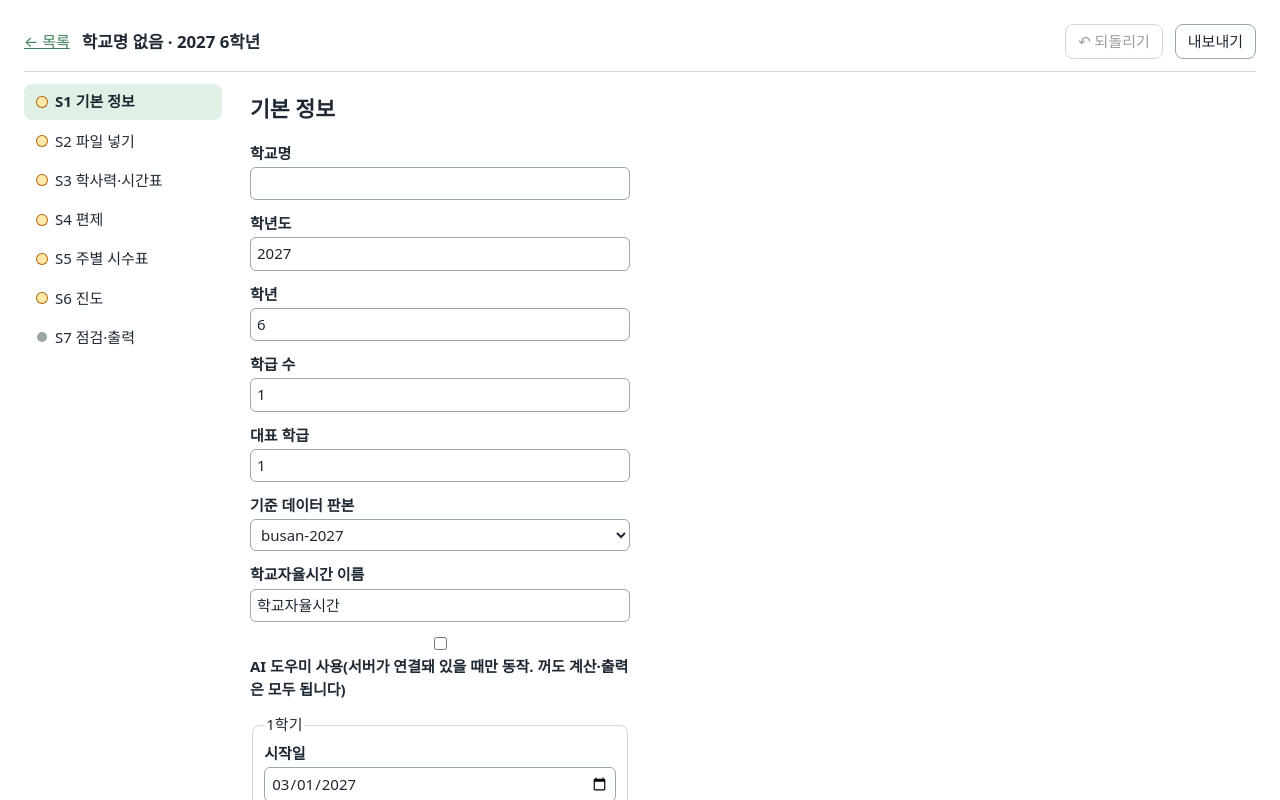
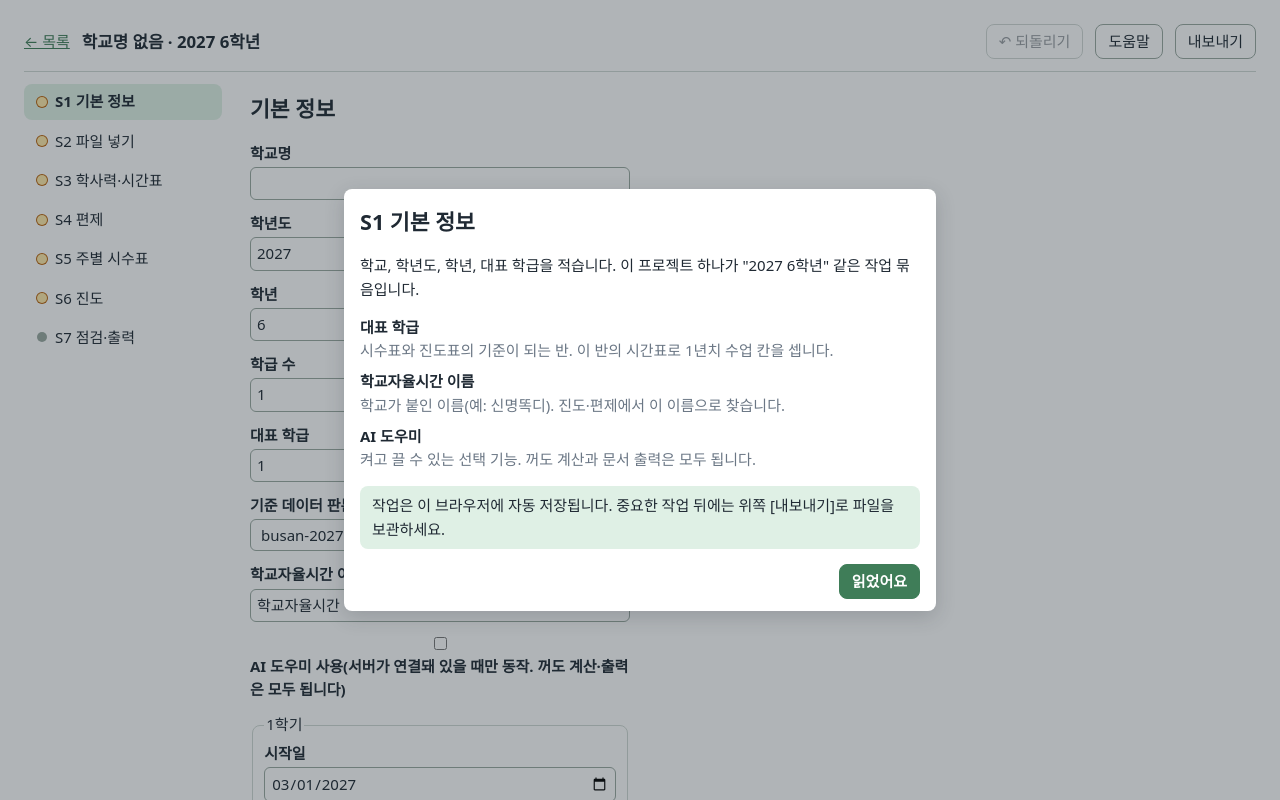
Before and after one commit to bulovewj/curriculum_maker, a React (Vite) app: page / in a window 1280 px wide. Both pictures are taken after a click on the button "새로 만들기". Shown: the top 800 px of the page. Built offline with nearby package versions, Linux system fonts and the light colour scheme; no server answers.

Commit message:
단계 안내 창: 처음 들어온 단계에서 한 번 뜨고 [도움말]로 다시 보기
Co-Authored-By: Claude Opus 5.5 <noreply@anthropic.com>

```diff
--- a/src/components/Shell.tsx
+++ b/src/components/Shell.tsx
@@ -7,6 +7,7 @@ import { Plan } from '../screens/Plan/Plan';
 import { Progress } from '../screens/Progress/Progress';
 import { Review } from '../screens/Review/Review';
 import { WeekGrid } from '../screens/WeekGrid/WeekGrid';
+import { StepGuideModal, markSeen, seenSteps } from './StepGuideModal';
 import { download } from '../lib/download';
 import { useProject } from '../state/ProjectContext';
 import { projectFileName, toProjectFile } from '../storage/projectFile';
@@ -17,7 +18,13 @@ const steps = ['기본 정보', '파일 넣기', '학사력·시간표', '편제
 export function Shell() {
   const { project, open, saveError, undo, canUndo } = useProject();
   const [step, setStep] = useState(0);
+  const [guide, setGuide] = useState<number | null>(() => (seenSteps().includes(0) ? null : 0)); // 처음 들어온 단계면 안내 창
   if (!project) return null;
+
+  function go(i: number) {
+    setStep(i);
+    if (!seenSteps().includes(i)) setGuide(i);
+  }
 
   function exportFile() {
     if (!project) return;
@@ -44,12 +51,13 @@ export function Shell() {
         <strong>{project.school.name || '학교명 없음'} · {projectTitle(project)}</strong>
         <span className="spacer" />
         <button onClick={undo} disabled={!canUndo} title="방금 한 작업을 취소합니다(최근 30개까지)">↶ 되돌리기</button>
+        <button onClick={() => setGuide(step)} title="이 단계에서 무엇을 하는지 다시 봅니다">도움말</button>
         <button onClick={exportFile}>내보내기</button>
       </header>
       {saveError && <p className="error-bar">저장이 안 됩니다. 내보내기로 파일을 보관하세요.</p>}
       <nav className="steps">
         {steps.map((name, i) => (
-          <button key={name} className={i === step ? 'step on' : 'step'} onClick={() => setStep(i)}>
+          <button key={name} className={i === step ? 'step on' : 'step'} onClick={() => go(i)}>
             <span className={`dot ${done[i] ? 'done' : i === 6 ? '' : 'todo'}`} /> S{i + 1} {name}
           </button>
         ))}
@@ -58,8 +66,9 @@ export function Shell() {
         {/* ponytail: S2~S7은 해당 마일스톤에서 화면 폴더를 만든다 */}
         {/* S2는 화면을 옮겨도 넣은 파일 카드가 남도록 계속 켜 둔다(숨기기만) */}
         <div hidden={step !== 1}><Files key={project.id} /></div>
-        {step === 0 ? <Basic /> : step === 1 ? null : step === 2 ? <Calendar /> : step === 3 ? <Plan /> : step === 4 ? <WeekGrid /> : step === 5 ? <Progress /> : step === 6 ? <Review onGo={setStep} /> : <div className="placeholder">S{step + 1} {steps[step]} — 준비 중</div>}
+        {step === 0 ? <Basic /> : step === 1 ? null : step === 2 ? <Calendar /> : step === 3 ? <Plan /> : step === 4 ? <WeekGrid /> : step === 5 ? <Progress /> : step === 6 ? <Review onGo={go} /> : <div className="placeholder">S{step + 1} {steps[step]} — 준비 중</div>}
       </div>
+      {guide !== null && <StepGuideModal key={guide} step={guide} onClose={() => { markSeen(guide); setGuide(null); }} />}
     </div>
   );
 }
--- /dev/null
+++ b/src/components/StepGuideModal.tsx
@@ -0,0 +1,35 @@
+import { useEffect, useRef } from 'react';
+import { STEP_GUIDES } from './stepGuides';
+
+const KEY = 'guide-seen';
+
+/** 이 브라우저에서 이미 본 단계 번호(0~6). 저장이 막혀 있으면 빈 목록 */
+export function seenSteps(): number[] {
+  try { return JSON.parse(localStorage.getItem(KEY) ?? '[]') as number[]; } catch { return []; }
+}
+export function markSeen(step: number): void {
+  try { localStorage.setItem(KEY, JSON.stringify([...new Set([...seenSteps(), step])])); } catch { /* 저장 안 돼도 동작 */ }
+}
+
+/** 단계 안내 창: 처음 들어온 단계에서 한 번 뜨고, 위쪽 [도움말]로 다시 볼 수 있다. */
+export function StepGuideModal({ step, onClose }: { step: number; onClose: () => void }) {
+  const ref = useRef<HTMLDialogElement>(null);
+  const g = STEP_GUIDES[step];
+  useEffect(() => { ref.current?.showModal(); }, []);
+  if (!g) return null;
+  return (
+    <dialog ref={ref} className="guide" onClose={onClose} aria-labelledby="guide-title">
+      <h2 id="guide-title">{g.title}</h2>
+      <p>{g.intro}</p>
+      <dl>
+        {g.items.map(([k, v]) => (
+          <div key={k}><dt>{k}</dt><dd>{v}</dd></div>
+        ))}
+      </dl>
+      {g.tip && <p className="guide-tip">{g.tip}</p>}
+      <div className="row guide-actions">
+        <button className="primary" autoFocus onClick={() => ref.current?.close()}>읽었어요</button>
+      </div>
+    </dialog>
+  );
+}
--- /dev/null
+++ b/src/components/stepGuides.ts
@@ -0,0 +1,82 @@
+/** 단계마다 처음 들어왔을 때 보여 주는 안내(사용 설명서 요약). 순서 = S1~S7 */
+export interface StepGuide {
+  title: string;
+  intro: string;
+  items: [string, string][]; // [낱말, 뜻]
+  tip?: string;
+}
+
+export const STEP_GUIDES: StepGuide[] = [
+  {
+    title: 'S1 기본 정보',
+    intro: '학교, 학년도, 학년, 대표 학급을 적습니다. 이 프로젝트 하나가 "2027 6학년" 같은 작업 묶음입니다.',
+    items: [
+      ['대표 학급', '시수표와 진도표의 기준이 되는 반. 이 반의 시간표로 1년치 수업 칸을 셉니다.'],
+      ['학교자율시간 이름', '학교가 붙인 이름(예: 신명똑디). 진도·편제에서 이 이름으로 찾습니다.'],
+      ['AI 도우미', '켜고 끌 수 있는 선택 기능. 꺼도 계산과 문서 출력은 모두 됩니다.'],
+    ],
+    tip: '작업은 이 브라우저에 자동 저장됩니다. 중요한 작업 뒤에는 위쪽 [내보내기]로 파일을 보관하세요.',
+  },
+  {
+    title: 'S2 파일 넣기',
+    intro: '학교 파일(엑셀 xlsx, 한글 hwpx)을 한꺼번에 끌어다 놓습니다. 파일마다 카드가 생기고 프로그램이 종류를 알아봅니다.',
+    items: [
+      ['학사일정 (필수)', '학년 행사 및 일정 엑셀. 수업일·휴일·하루 교시 수를 읽습니다.'],
+      ['전담·학급 시간표 (필수)', '전담 시간표 엑셀. 대표 학급의 전담 칸을 읽습니다(선생님 이름은 읽지 않음).'],
+      ['학년군 편제 (필수)', '학사일정 및 교육과정편제(안) 한글 파일의 편제표. 교과별 본교 운영 시수를 읽습니다.'],
+      ['진도 (교과마다 하나)', 'NEIS형 진도 엑셀, 출판사 나이스 업로드용 엑셀, 작년 진도표 한글 중 하나면 충분합니다.'],
+      ['노란 칸', '프로그램이 자신 없는 곳. 원본과 비교해 확인한 뒤 [확정]을 누릅니다.'],
+    ],
+    tip: '시간 운영계획·시수증감 운영계획은 이 프로그램이 만들어 주는 문서라 넣지 않아도 됩니다. hwp는 한글에서 hwpx로 저장해 넣으세요.',
+  },
+  {
+    title: 'S3 학사력·시간표',
+    intro: '달력에서 휴일과 하루 교시 수가 맞는지 보고, 대표 학급의 기초 시간표를 만듭니다.',
+    items: [
+      ['학사력', '수업일·휴일·하루 교시 수. 틀린 날짜는 눌러서 고칩니다.'],
+      ['기초 시간표 자동 만들기', '전담 칸은 그대로 두고, 나머지 칸에 편제 비율대로 교과를 채웁니다.'],
+      ['일부 전담', '과학처럼 담임도 함께 가르치는 전담 교과. 직접 골라 주세요.'],
+    ],
+  },
+  {
+    title: 'S4 편제',
+    intro: '교과별 교육부 기준 시수와 본교 운영 시수를 비교하고, 학기별로 나눕니다.',
+    items: [
+      ['교육부 기준', '국가 교육과정이 정한 이 학년 몫의 시수.'],
+      ['1학기·2학기·연간', '본교 운영 시수. 학기 칸을 고치면 연간과 증감이 바로 바뀝니다.'],
+      ['증감·±%', '본교 운영 − 교육부 기준. 이 값이 시수증감 운영계획의 표1이 됩니다.'],
+      ['작년·2년 계', '같은 학년군 작년 시수와 합계. 규정 검사(학년군 기준)에만 씁니다.'],
+    ],
+  },
+  {
+    title: 'S5 주별 시수표',
+    intro: '기초 시간표 × 학사력으로 1년치 수업 칸을 세어, 주마다 교과별 시수를 보여 줍니다.',
+    items: [
+      ['차이', '편제 − 칸 수. 학기마다 0이 되어야 합니다.'],
+      ['자동 맞추기', '차이를 0으로 맞출 칸을 미리 보여 주고, [적용]을 누르면 바뀝니다.'],
+      ['직접 고치기', '표의 칸을 눌러 "A 교과에서 B 교과로 몇 시간"을 옮깁니다. 고친 칸은 잠깁니다.'],
+      ['전담 칸 경고', '전담 시간이 바뀌면 목록에 나옵니다. 전담 선생님과 꼭 확인하세요.'],
+    ],
+    tip: '진도(S6)의 감축·증배 필요량은 여기 칸 수를 기준으로 셉니다. S6으로 가기 전에 꼭 [자동 맞추기]를 하세요.',
+  },
+  {
+    title: 'S6 진도',
+    intro: '교과 탭을 누르면 진도 차시가 수업 칸에 주별로 배치된 표가 나옵니다.',
+    items: [
+      ['감N · 증N · ✓', '진도 차시와 칸 수의 차이. 감 = 차시를 줄여야 함, 증 = 늘려야 함, ✓ = 맞음.'],
+      ['행 누르기', '합치기·빼기·나누기·순서·주 고정·추가 메뉴가 뜹니다.'],
+      ['증감 기록', '합치기·빼기·나누기·추가는 기록으로 쌓이고, 이것이 시수증감 운영계획의 표2가 됩니다.'],
+      ['AI 도우미', '재구성 후보와 문장 초안을 제안합니다. 적용 여부는 선생님이 정합니다.'],
+    ],
+    tip: '위에 "칸 수가 편제와 다른 교과" 경고가 보이면 먼저 [자동 맞추기]를 하세요.',
+  },
+  {
+    title: 'S7 점검·출력',
+    intro: '규정 검사 결과를 확인하고 문서를 받습니다.',
+    items: [
+      ['빨간 항목', '규정이나 시수가 맞지 않는 곳. 누르면 고칠 화면으로 이동합니다.'],
+      ['문서 5가지', '교과별 진도표·시간 운영계획·시수증감 운영계획(한글), NEIS 업로드·시수 점검표(엑셀).'],
+    ],
+    tip: '받은 한글 파일은 꼭 한글에서 열어 확인하세요. 최종 확정은 선생님 몫입니다.',
+  },
+];
--- a/src/styles/app.css
+++ b/src/styles/app.css
@@ -104,3 +104,13 @@ fieldset { display: grid; gap: var(--space-2); border: 1px solid var(--color-bor
 .ai-box { border: 1px solid var(--color-border); border-radius: var(--radius); background: var(--color-surface); margin: var(--space-2) 0; }
 .ai-box > summary { cursor: pointer; padding: var(--space-2) var(--space-3); font-weight: 600; }
 .ai-box-body { max-height: 38vh; overflow: auto; padding: 0 var(--space-3) var(--space-2); }
+
+/* 단계 안내 창 */
+.guide { max-width: min(560px, calc(100vw - 32px)); border: none; border-radius: var(--radius); padding: var(--space-4) var(--space-4) var(--space-3); background: var(--color-background); color: var(--color-text); box-shadow: var(--shadow-2); }
+.guide::backdrop { background: var(--color-backdrop); }
+.guide h2 { margin-top: 0; }
+.guide dl { margin: var(--space-3) 0; display: grid; gap: var(--space-2); }
+.guide dt { font-weight: 600; }
+.guide dd { margin: 0; color: var(--color-muted); }
+.guide-tip { background: var(--color-accent-soft); padding: var(--space-2) var(--space-3); border-radius: var(--radius); }
+.guide-actions { justify-content: flex-end; margin-bottom: 0; }
```
